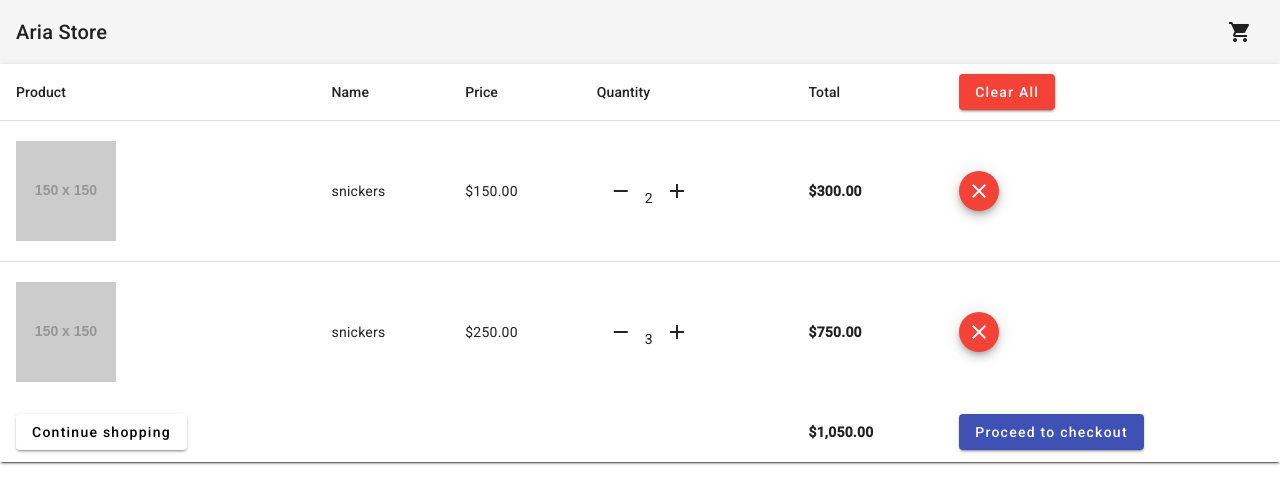
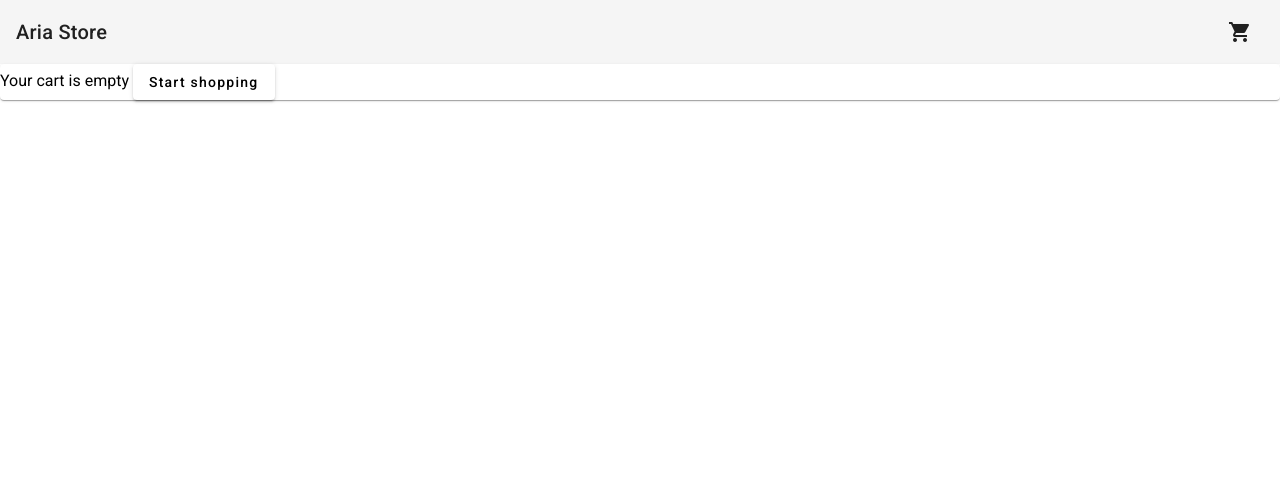
Before and after one commit to AriaNoorghorbani/Angular_webshop, an Angular app: page /cart in a window 1280 px wide. Shown: the top 504 px of the page. Built offline with nearby package versions, Linux system fonts and the light colour scheme.

Commit message:
update cart features, inc and dec quantity, ...

```diff
--- a/src/app/cart/cart.component.html
+++ b/src/app/cart/cart.component.html
@@ -30,11 +30,11 @@
     <ng-container matColumnDef="quantity">
       <th mat-header-cell *matHeaderCellDef>Quantity</th>
       <td mat-cell *matCellDef="let element">
-        <button mat-icon-button>
+        <button mat-icon-button (click)="onDecreaseQuantity(element)">
           <mat-icon>remove</mat-icon>
         </button>
         <span>{{ element.quantity }}</span>
-        <button mat-icon-button>
+        <button mat-icon-button (click)="onAddQuantity(element)">
           <mat-icon>add</mat-icon>
         </button>
       </td>
@@ -55,10 +55,12 @@
     </ng-container>
     <ng-container matColumnDef="action">
       <th mat-header-cell *matHeaderCellDef>
-        <button mat-raised-button color="warn">Clear All</button>
+        <button mat-raised-button color="warn" (click)="onClearCart()">
+          Clear All
+        </button>
       </th>
       <td mat-cell *matCellDef="let element">
-        <button mat-mini-fab color="warn">
+        <button mat-mini-fab color="warn" (click)="onRemoveItem(element)">
           <mat-icon>close</mat-icon>
         </button>
       </td>
--- a/src/app/cart/cart.component.ts
+++ b/src/app/cart/cart.component.ts
@@ -1,5 +1,6 @@
 import { Component, OnInit } from '@angular/core';
 import { Cart, CartItem } from '../models/cart.model';
+import { CartService } from './cart.service';
 
 @Component({
   selector: 'app-cart',
@@ -7,24 +8,9 @@ import { Cart, CartItem } from '../models/cart.model';
   styleUrls: ['./cart.component.scss'],
 })
 export class CartComponent implements OnInit {
-  cart: Cart = {
-    items: [
-      {
-        product: 'https://via.placeholder.com/150',
-        name: 'snickers',
-        price: 150,
-        quantity: 2,
-        id: 1,
-      },
-      {
-        product: 'https://via.placeholder.com/150',
-        name: 'snickers',
-        price: 250,
-        quantity: 3,
-        id: 2,
-      },
-    ],
-  };
+  cart: Cart = { items: [] };
+
+  constructor(private cartService: CartService) {}
 
   dataSource: Array<CartItem> = [];
   displayedColumns: Array<string> = [
@@ -37,7 +23,10 @@ export class CartComponent implements OnInit {
   ];
 
   ngOnInit() {
-    this.dataSource = this.cart.items;
+    this.cartService.cart.subscribe((cart: Cart) => {
+      this.cart = cart;
+      this.dataSource = this.cart.items;
+    });
   }
 
   getTotal(items: Array<CartItem>): number {
@@ -45,4 +34,19 @@ export class CartComponent implements OnInit {
       .map((items) => items.price * items.quantity)
       .reduce((prev, current) => prev + current, 0);
   }
+
+  onClearCart() {
+    this.cartService.clearCart();
+  }
+
+  onRemoveItem(item: CartItem) {
+    this.cartService.removeItem(item);
+  }
+
+  onAddQuantity(element: CartItem) {
+    this.cartService.addToCart(element);
+  }
+  onDecreaseQuantity(element: CartItem) {
+    this.cartService.decreaseQuantity(element);
+  }
 }
--- a/src/app/cart/cart.service.ts
+++ b/src/app/cart/cart.service.ts
@@ -24,8 +24,7 @@ export class CartService {
     }
 
     this.cart.next({ items });
-    console.log(this.cart.value);
-    this.snackBar.open('1 item added to cart', 'Ok', { duration: 3000 });
+    this.snackBar.open(item.name + ' added to cart', 'Ok', { duration: 3000 });
   }
 
   totalQuantity(): number {
@@ -44,4 +43,28 @@ export class CartService {
       .map((items) => items.price * items.quantity)
       .reduce((prev, current) => prev + current, 0);
   }
+
+  removeItem(item: CartItem) {
+    const filteredCart = this.cart.value.items.filter((i) => i.id !== item.id);
+    this.cart.next({ items: filteredCart });
+    this.snackBar.open(item.name + ' is removed from cart', 'ok', {
+      duration: 2000,
+    });
+  }
+
+  decreaseQuantity(item: CartItem) {
+    const items = [...this.cart.value.items];
+    items.map((i) => {
+      if (i.id === item.id) {
+        i.quantity--;
+        this.snackBar.open('1 ' + i.name + ' decreased from cart', 'Ok', {
+          duration: 3000,
+        });
+        if (i.quantity == 0) {
+          this.removeItem(i);
+          this.snackBar.open(i.name + ' removed form cart');
+        }
+      }
+    });
+  }
 }
```
